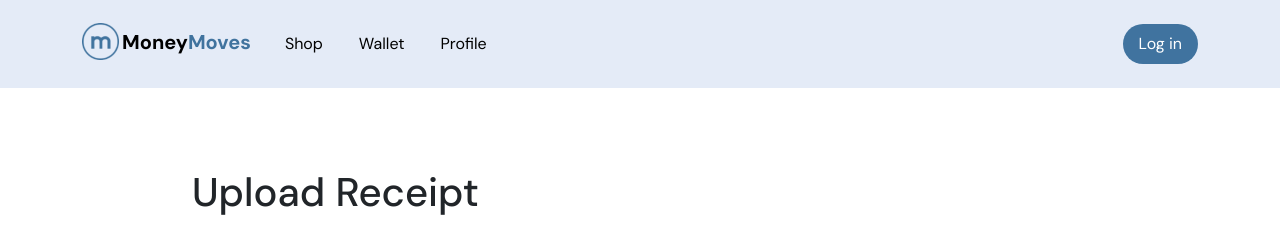
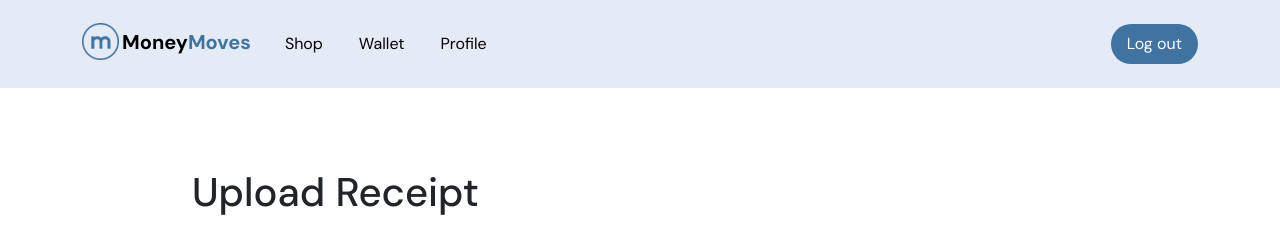
Before and after one commit to JasonAlexKaharudin/moneymoves-deploy, a Django app: page /referral/upload/ in a window 1280 px wide. Shown: the top 225 px of the page. Run offline with Django 3.2, Linux system fonts and the light colour scheme; the visitor is signed in with stand-in values (Sample User, id 1); parts of the project's set-up code (start-up, migrations or seed data) failed here and were passed over; some libraries are stand-ins or nearby versions; some web fonts are replaced.

Commit message:
fixed navbar links

```diff
--- a/users/templates/users/base.html
+++ b/users/templates/users/base.html
@@ -25,7 +25,7 @@
                   <li class="nav-item"><a class="nav-link" href="/brands" style="color: rgb(0,0,0);">Shop</a></li>
                   <li class="nav-item"><a class="nav-link" href="/referral" style="color: rgb(0,0,0);">Wallet</a></li>
                   <li class="nav-item"><a class="nav-link" href="/profile" style="color: rgb(0,0,0);">Profile</a></li>
-              </ul><span class="navbar-text actions"> <a class="login" href="/login"></a><a class="btn btn-light action-button" role="button" href="/login" style="background: #40739f;">Log in</a></span>
+              </ul><span class="navbar-text actions"> <a class="login" href="/logout"></a><a class="btn btn-light action-button" role="button" href="/logout" style="background: #40739f;">Log out</a></span>
                 {% else %}
                   <li class="nav-item"><a class="nav-link" href="/brands" style="color: rgb(0,0,0);">Shop</a></li>
                   <li class="nav-item"><a class="nav-link" href="https://moves.money/" style="color: rgb(0,0,0);">How It Works</a></li>
```
